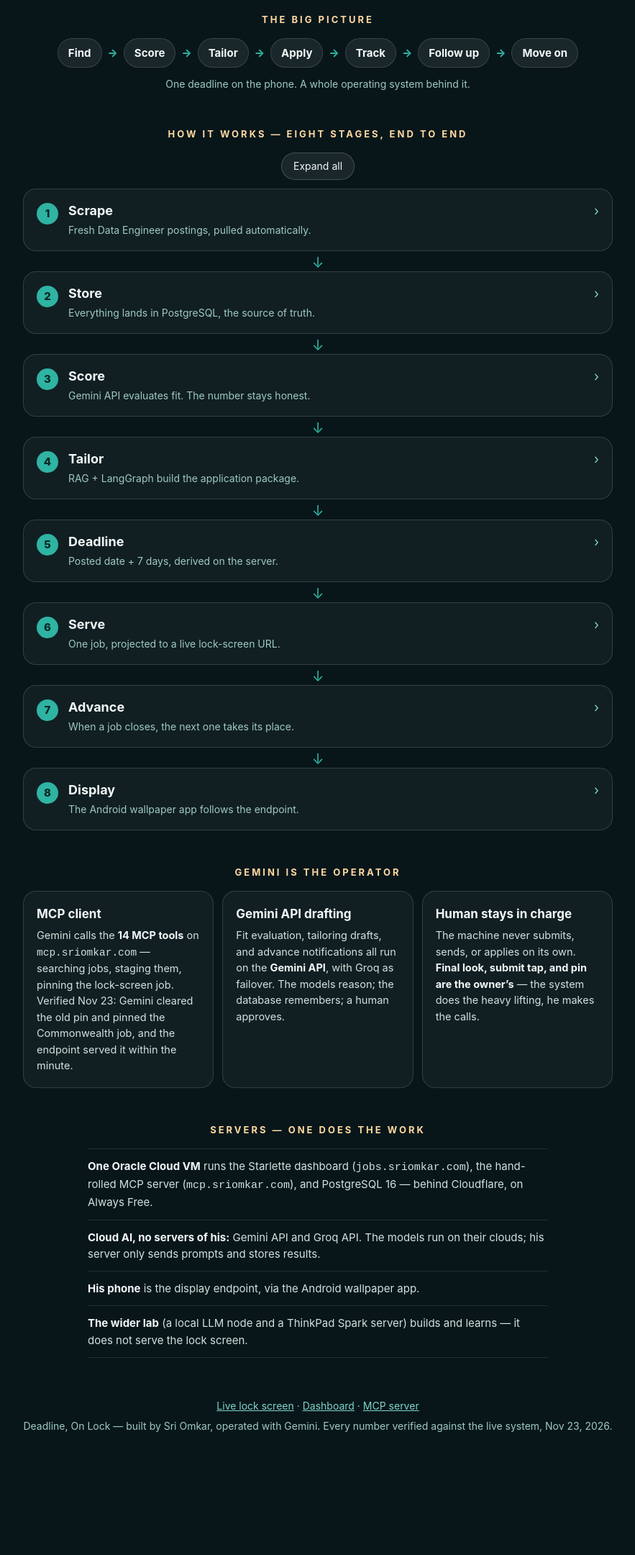
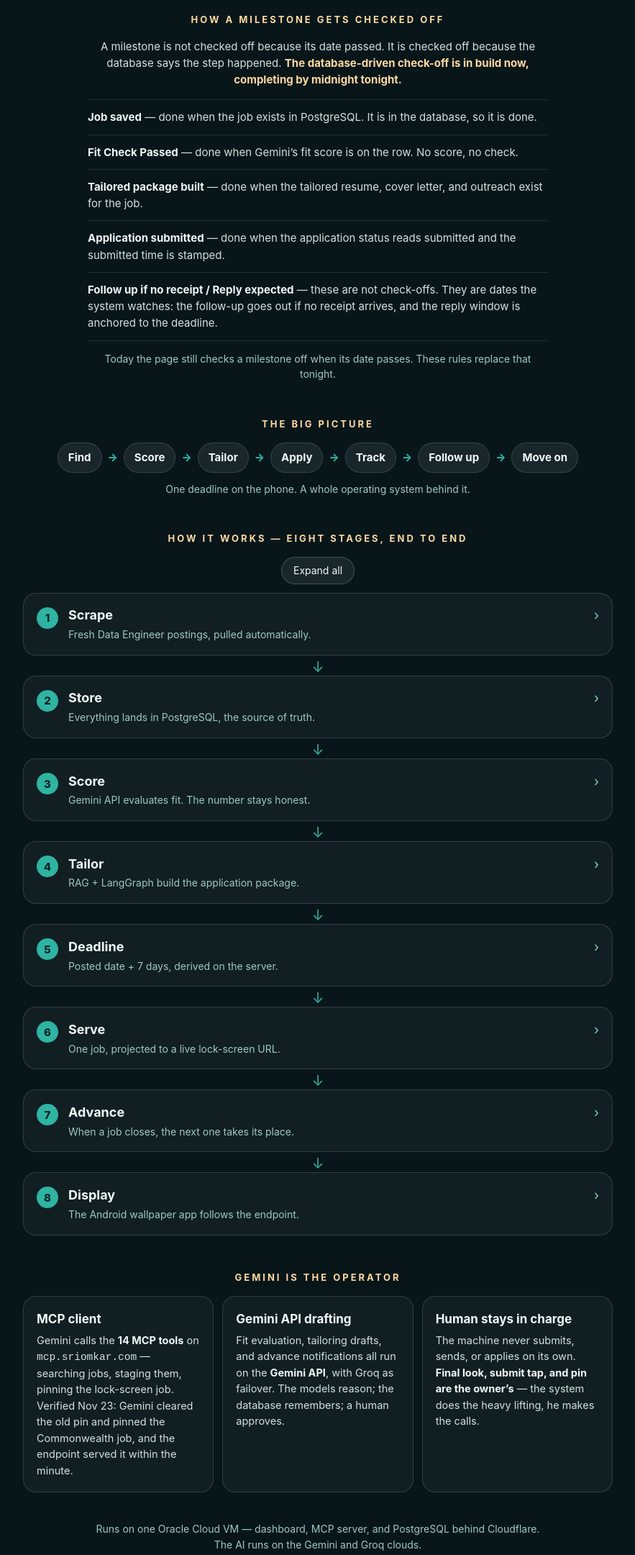
Before and after one commit to Sri1513/portfolio, a plain HTML site: page countdown-lock-screen/index.html in a window 1280 px wide. Shown: the part 1380-3541 px from the top of the page at 72% size, without its empty margins (198-1081 px from the left). Before the commit the page ends 3442 px from the top, so only its background shows below. Drawn offline with Linux system fonts and the light colour scheme; no server answers.

Commit message:
Flow page: milestone check-off logic leads, servers cut to one line
Milestone logic is the story now: per-milestone DB rules, stated as
in build and completing by midnight tonight. The four-bullet servers
section is one line — nobody cares about the count without the logic.

```diff
--- a/countdown-lock-screen/index.html
+++ b/countdown-lock-screen/index.html
@@ -64,7 +64,7 @@
 
   /* Big picture strip */
   .big-picture { margin: 48px 0 8px; }
-  .big-picture h2, .flow h2, .gemini h2, .servers h2, .honest h2 {
+  .big-picture h2, .flow h2, .gemini h2, .miles-logic h2 {
     font-size: 13px; letter-spacing: 3px; text-transform: uppercase;
     color: #ffd9a0; margin-bottom: 16px; text-align: center;
   }
@@ -131,14 +131,18 @@
   .card p { font-size: 14.5px; color: #cfe3de; }
   .card p b { color: #f2f7f7; }
 
-  /* Servers */
-  .servers { margin-top: 48px; }
-  .servers ul { list-style: none; max-width: 640px; margin: 0 auto; }
-  .servers li {
+  /* Milestone logic */
+  .miles-logic { margin-top: 48px; }
+  .miles-intro { max-width: 640px; margin: 0 auto 16px; font-size: 15px; color: #cfe3de; text-align: center; }
+  .miles-intro b { color: #ffd9a0; }
+  .miles-logic ul { list-style: none; max-width: 640px; margin: 0 auto; }
+  .miles-logic li {
     padding: 12px 0; border-top: 1px solid rgba(255,255,255,.10); font-size: 15px; color: #cfe3de;
   }
-  .servers li:last-child { border-bottom: 1px solid rgba(255,255,255,.10); }
-  .servers li b { color: #f2f7f7; }
+  .miles-logic li:last-child { border-bottom: 1px solid rgba(255,255,255,.10); }
+  .miles-logic li b { color: #f2f7f7; }
+  .miles-note { max-width: 640px; margin: 14px auto 0; font-size: 14px; color: #9fc9c3; text-align: center; }
+  .infra-line { max-width: 640px; margin: 40px auto 0; font-size: 14px; color: #9fc9c3; text-align: center; }
 
   footer { text-align: center; margin-top: 56px; font-size: 14px; color: #9fc9c3; }
   footer p { margin-bottom: 6px; }
@@ -170,6 +174,19 @@
   </section>
 
   <div class="now" id="nowLine"><b>Right now the phone shows:</b> Commonwealth of Pennsylvania &mdash; Senior Data Engineer, OIT (fit 63, deadline Nov 30), pinned through Gemini. The Amazon screen above is the contest entry.</div>
+
+  <section class="miles-logic">
+    <h2>How a milestone gets checked off</h2>
+    <p class="miles-intro">A milestone is not checked off because its date passed. It is checked off because the database says the step happened. <b>The database-driven check-off is in build now, completing by midnight tonight.</b></p>
+    <ul>
+      <li><b>Job saved</b> &mdash; done when the job exists in PostgreSQL. It is in the database, so it is done.</li>
+      <li><b>Fit Check Passed</b> &mdash; done when Gemini&rsquo;s fit score is on the row. No score, no check.</li>
+      <li><b>Tailored package built</b> &mdash; done when the tailored resume, cover letter, and outreach exist for the job.</li>
+      <li><b>Application submitted</b> &mdash; done when the application status reads submitted and the submitted time is stamped.</li>
+      <li><b>Follow up if no receipt / Reply expected</b> &mdash; these are not check-offs. They are dates the system watches: the follow-up goes out if no receipt arrives, and the reply window is anchored to the deadline.</li>
+    </ul>
+    <p class="miles-note">Today the page still checks a milestone off when its date passes. These rules replace that tonight.</p>
+  </section>
 
   <section class="big-picture">
     <h2>The big picture</h2>
@@ -267,15 +284,7 @@
     </div>
   </section>
 
-  <section class="servers">
-    <h2>Servers &mdash; one does the work</h2>
-    <ul>
-      <li><b>One Oracle Cloud VM</b> runs the Starlette dashboard (<code>jobs.sriomkar.com</code>), the hand-rolled MCP server (<code>mcp.sriomkar.com</code>), and PostgreSQL 16 &mdash; behind Cloudflare, on Always Free.</li>
-      <li><b>Cloud AI, no servers of his:</b> Gemini API and Groq API. The models run on their clouds; his server only sends prompts and stores results.</li>
-      <li><b>His phone</b> is the display endpoint, via the Android wallpaper app.</li>
-      <li><b>The wider lab</b> (a local LLM node and a ThinkPad Spark server) builds and learns &mdash; it does not serve the lock screen.</li>
-    </ul>
-  </section>
+  <p class="infra-line">Runs on one Oracle Cloud VM &mdash; dashboard, MCP server, and PostgreSQL behind Cloudflare. The AI runs on the Gemini and Groq clouds.</p>
 
   <footer>
     <p><a href="https://jobs.sriomkar.com/lockscreen?job_id=li-4492976688&amp;deadline=2026-12-07T23:59:00-05:00&amp;fit=hide&amp;bg=forest">Live lock screen</a> &middot; <a href="https://jobs.sriomkar.com">Dashboard</a> &middot; <a href="https://mcp.sriomkar.com">MCP server</a></p>
```
